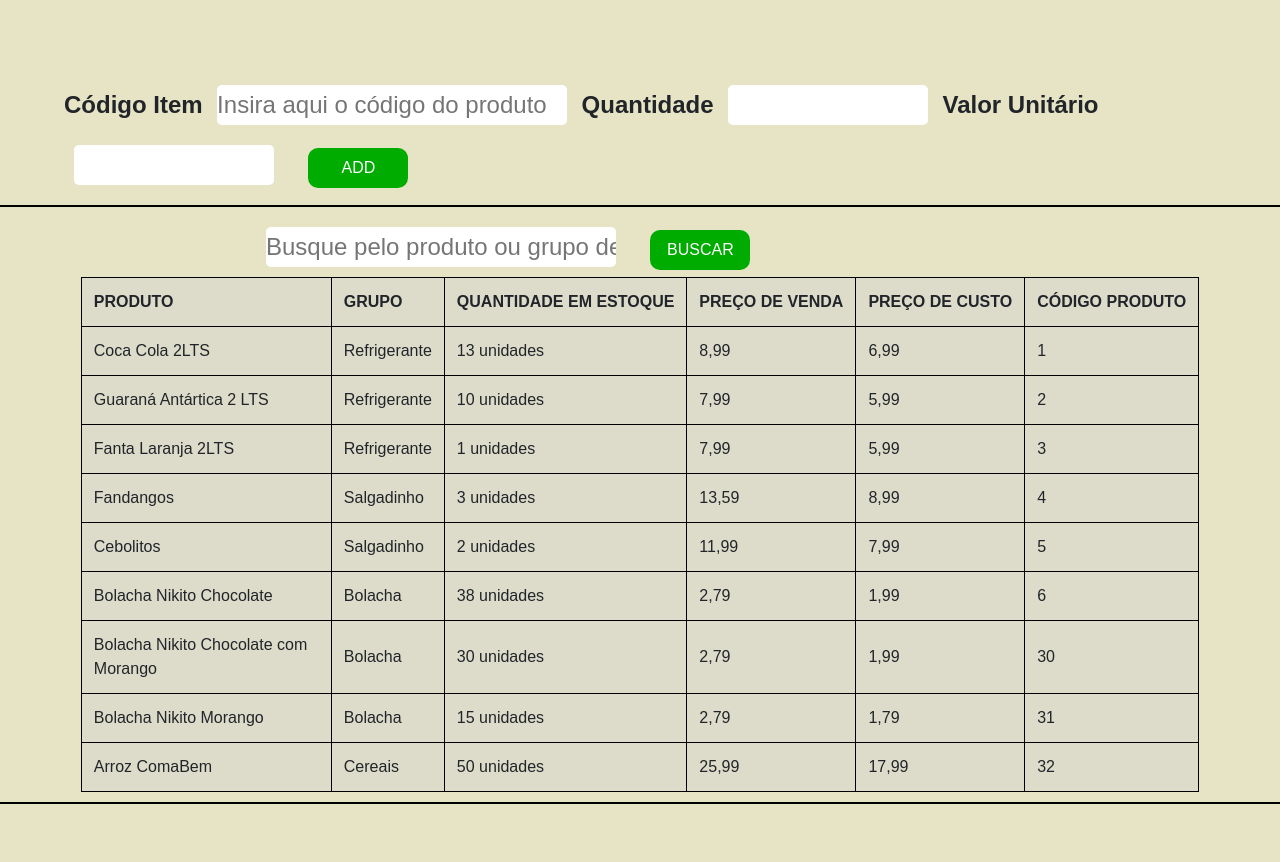
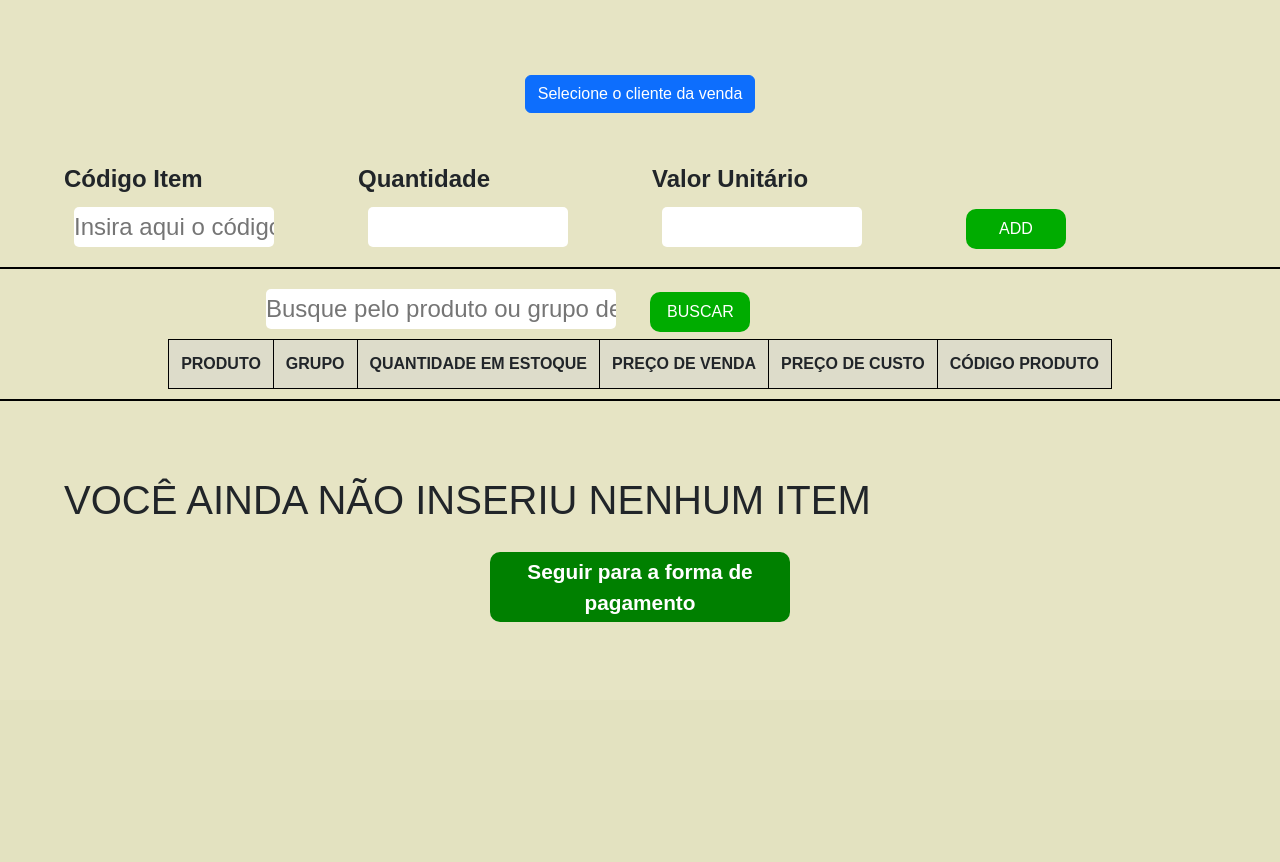
Before and after one commit to DiogoMelloDM7/Sistema-Mercearia, a Django app: page /vendas/ in a window 1280 px wide. Shown: the part 100-962 px from the top of the page. After the commit the page ends 722 px from the top, so only its background shows below. Run offline with Django 4.2, Linux system fonts and the light colour scheme; data comes from the database, SQL or seed files in the repository; lists and menus that the app fills with data are empty.

Commit message:
Clientes finalizados

```diff
--- a/sistema/templates/vendas.html
+++ b/sistema/templates/vendas.html
@@ -19,15 +19,57 @@
 <div>
 <div id='main-vendas'>
     <div class="inserir-item-venda">
-        <form method="post">
+        <div class="d-flex justify-content-center mb-5">
+        <!-- Button trigger modal -->
+            <button type="button" class="btn btn-primary" data-bs-toggle="modal" data-bs-target="#ModalClientes" onclick="carregaTabelaClientes()">
+                Selecione o cliente da venda
+            </button>
+        </div>
+
+        <!-- Modal -->
+        <div class="modal fade" id="ModalClientes" tabindex="-1" aria-labelledby="ModalClientes" aria-hidden="true">
+            <div class="modal-dialog modal-xl">
+            <div class="modal-content">
+                <div class="modal-header">
+                <h1 class="modal-title fs-5" id="exampleModalLabel">Selecione o cliente da venda</h1>
+                <button type="button" class="btn-close" data-bs-dismiss="modal" aria-label="Close"></button>
+                </div>
+                <div class="modal-body" id="modalBodyTabelaclientesModal" class="table-responsive">
+                    <input type="text" id="buscaClienteVenda" placeholder="Busque o nome do cliente" class="mb-2 form-control">
+                    <table id="tabelaClientes" class="table table-striped table-hover table-responsive">
+                        <thead>
+                        </thead>
+
+                        <tbody>
+                        </tbody>
+                    </table>
+                </div>
+                <div class="modal-footer">
+                <button type="button" class="btn btn-secondary" data-bs-dismiss="modal" id="btn-close-modal">Fechar</button>
+                </div>
+            </div>
+            </div>
+        </div>
+
+        <form method="post" class="row">
             {% csrf_token %}
+            <div class="col-md-3">
                 <label for="idproduto" class='label-vendas'>Código Item</label>
-            <input id='idproduto' name='produto' type='text' class='input-produto' placeholder="Insira aqui o código do produto" required>
+                <input id='idproduto' name='produto' type='text' class='input' placeholder="Insira aqui o código do produto" required>
+            </div>
+            <div class="col-md-3">
                 <label for="idquantidade" class='label-vendas'>Quantidade</label>
                 <input id="idquantidade" name='quantidade' type='number' class='input' required>
+            </div>
+            <div class="col-md-3">
                 <label for="idvalor" class='label-vendas'>Valor Unitário</label>
                 <input id="idvalor" name='valor' type='text' class='input' required>
-            <button type='submit' name="confirm" value="add" class='btn-add'>ADD</button>
+            </div>
+            <div class="col-md-3">
+                <div>&nbsp;</div>
+                <div>&nbsp;</div>
+                <button type='submit' name="confirm" value="add" class='btn-add' >ADD</button>
+            </div>
 
         </form>
     </div>
@@ -42,7 +84,12 @@
                 <button type="submit" name="confirm" value="search" class='btn-add'>BUSCAR</button>
             </form>
         </div>
-        <table>
+        <table id="tabelaVendas">
+            <thead>
+
+            </thead>
+
+            <tbody>
                 <tr>
                     <th>PRODUTO<th>GRUPO<th>QUANTIDADE EM ESTOQUE <th>PREÇO DE VENDA <th>PREÇO DE CUSTO<th>CÓDIGO PRODUTO
                 </tr>
@@ -56,6 +103,7 @@
                     <td> {{ produto.id }}
 
                 </tr>
+            <tbody>
             {% endfor %}
         </table>
     </div>
@@ -150,4 +198,15 @@
         </form>
     </div>
 
+    <input type="hidden" name="idCliente" id="idCliente">
+
+
+<script>
+    let clientes_venda = JSON.parse('{{ clientes|safe }}')
+</script>
+
+<script src="https://cdn.jsdelivr.net/npm/bootstrap@5.3.3/dist/js/bootstrap.bundle.min.js" integrity="sha384-YvpcrYf0tY3lHB60NNkmXc5s9fDVZLESaAA55NDzOxhy9GkcIdslK1eN7N6jIeHz" crossorigin="anonymous"></script>
+
+<script src="https://ajax.googleapis.com/ajax/libs/jquery/3.6.0/jquery.min.js"></script>
+<script src="{% static 'js/vendas.js' %}"></script>
 {% endblock %}
--- a/sistema/urls.py
+++ b/sistema/urls.py
@@ -13,6 +13,5 @@
     path('relatoriocaixa/<int:pk>', RelatorioDeCaixa.as_view(), name="relatoriocaixa"),
     path('cadastrarproduto/', cadastrarProduto, name="cadastrarProduto"),
     path('editarproduto/<int:pk>', EditarProduto.as_view(), name="editarProduto"),
-    path('clientes', clientes, name="clientes")
-
+    path('clientes/', clientes, name="clientes"),
 ]
--- a/sistema/views.py
+++ b/sistema/views.py
@@ -6,6 +6,9 @@
 from django.db.models import Q, Sum
 from datetime import date, datetime, timedelta
 from decimal import Decimal, ROUND_DOWN
+from django.http import JsonResponse
+import json
+
 
 
 def homepage(request):
@@ -25,9 +28,15 @@
         limpa_lista_vendas()
         return super().get(request, *args, **kwargs)
 
+    def get_context_data(self, **kwargs):
+        context = {}
+        clientes_list = Cliente.objects.all().values('nome', 'rua', 'bairro', 'cidade', 'cpf', 'telefone', 'email', 'id')
+        context['clientes'] = json.dumps(list(clientes_list))
+        return context
+
     def post(self, request, *args, **kwargs):
         button_type = request.POST.get("confirm")
-
+        context = self.get_context_data()
         valor_total_venda = 0
         if button_type == "search":
             termo_busca = request.POST.get("busca-produto","")
@@ -35,7 +44,10 @@
                 produtos = Produto.objects.filter(Q(nome__icontains=termo_busca) | Q(grupo__icontains=termo_busca))
             else:
                 produtos = Produto.objects.all()
-            return render(request, self.template_name, {"object_list":produtos, "itens_venda": lista_vendas, "valor_total_venda": valor_total_venda})
+            context['object_list'] = produtos
+            context['itens_venda'] = lista_vendas
+            context['valor_total_venda'] = valor_total_venda
+            return render(request, self.template_name, context)
         if button_type == "add":
             try:
                 id_produto = request.POST.get("produto")
@@ -50,14 +62,19 @@
 
             except:
                 messages.error(request, "Ocorreu um erro ao processar os dados inseridos, verifique os dados e tente novamente!")
-                return render(request, self.template_name, {"itens_venda":lista_vendas, "valor_total_venda": valor_total_venda})
+                context['itens_venda'] = lista_vendas
+                context['valor_total_venda'] = valor_total_venda
+                return render(request, self.template_name, context)
+
             valor_total = quantidade * valor
-
             itens_do_pedido = (produto.nome, quantidade, valor, valor_total)
             lista_vendas.append(itens_do_pedido)
             for item in lista_vendas:
                 valor_total_venda += item[3]
-            return render(request, self.template_name, {"itens_venda":lista_vendas, "valor_total_venda": valor_total_venda})
+
+            context['itens_venda'] = lista_vendas
+            context['valor_total_venda'] = valor_total_venda
+            return render(request, self.template_name, context)
         if button_type == "del":
             indice = request.POST.get("indice")
             try:
@@ -72,14 +89,24 @@
                     lista_vendas.pop(0)
                 for item in lista_vendas:
                     valor_total_venda += item[3]
-
-                return render(request, self.template_name, {"itens_venda": lista_vendas, "valor_total_venda": valor_total_venda})
+                context['itens_venda'] = lista_vendas
+                context['valor_total_venda'] = valor_total_venda
+                return render(request, self.template_name, context)
             except:
-                return render(request, self.template_name, {"itens_venda": lista_vendas, "valor_total_venda": valor_total_venda})
+                context['itens_venda'] = lista_vendas
+                context['valor_total_venda'] = valor_total_venda
+                return render(request, self.template_name, context)
 
         cartao_pix_dinheiro = False
         if button_type == "confirm-sale":
-
+            id_cliente_da_venda = request.POST.get("idCliente")
+            print(id_cliente_da_venda)
+            if not id_cliente_da_venda:
+                messages.error(request, f"Por favor selecione um cliente para finalizar a venda!")
+                return render(request, self.template_name, context)
+            cliente = get_object_or_404(Cliente, id=int(id_cliente_da_venda))
+            if cliente == None:
+                messages.error(request, f"Aconteceu um erro ao associar essa venda ao cliente selecionado")
             for item in lista_vendas:
                     nome_produto = item[0]
                     quantidade = item[1]
@@ -87,7 +114,9 @@
                     verifica_produto = (produto.quantidade - quantidade)
                     if verifica_produto < 0:
                         messages.error(request, f"O item {nome_produto} não possui estoque suficiente para completar essa venda!")
-                        return render(request, self.template_name, {"itens_venda": lista_vendas, "valor_total_venda": valor_total_venda})
+                        context['itens_venda'] = lista_vendas
+                        context['valor_total_venda'] = valor_total_venda
+                        return render(request, self.template_name, context)
 
             forma_pagamento = request.POST.get("pagamento")
             if forma_pagamento == "dinheiro+cartao":
@@ -108,7 +137,9 @@
                     valor_dinheiro = valor_dinheiro.quantize(decimal_context, rounding=ROUND_DOWN)
                     if (valor_cartao + valor_dinheiro) != valor_total_venda:
                         messages.error(request, "Valor inserido não bate com o valor da compra, verifique os dados e tente novamente!")
-                        return render(request, self.template_name, {"itens_venda": lista_vendas, "valor_total_venda": valor_total_venda})
+                        context['itens_venda'] = lista_vendas
+                        context['valor_total_venda'] = valor_total_venda
+                        return render(request, self.template_name, context)
                     cartao_pix_dinheiro = True
 
                 except:
@@ -129,6 +160,7 @@
                     produto.quantidade -= quantidade
                     produto.save()
                     ItensVenda.objects.create(venda=venda, produto = produto, quantidade = quantidade)
+                venda.cliente = cliente
                 venda.valor = Decimal(valor_total_venda)
                 venda.save()
                 data_hoje = date.today()
@@ -151,10 +183,14 @@
                 relatorio_venda.valorfinal += Decimal(valor_total_venda)
                 relatorio_venda.save()
                 limpa_lista_vendas()
-                return render(request, self.template_name, {"itens_venda": lista_vendas, "valor_total_venda": valor_total_venda})
+                context['valor_total_venda'] = valor_total_venda
+                context['itens_venda'] = lista_vendas
+                return render(request, self.template_name, context)
             else:
                 messages.error(request, "Para finalizar uma venda, você precisa inserir algum item!")
-                return render(request, self.template_name, {"itens_venda": lista_vendas, "valor_total_venda": valor_total_venda})
+                context['valor_total_venda'] = valor_total_venda
+                context['itens_venda'] = lista_vendas
+                return render(request, self.template_name, context)
 
 
 
@@ -458,8 +494,6 @@
                     messages.error(request, "Ocorreu um erro ao excluir o produto. Verifique os dados e tente novamente!")
                     return redirect(reverse("sistema:editarProduto", args=[id]))
 
-from django.http import JsonResponse
-import json
 
 def clientes(request):
 
--- a/static/css/style.css
+++ b/static/css/style.css
@@ -394,6 +394,10 @@
     color: rgba(0, 0, 0, 0.849);
 }
 
+#tabelaClientes {
+    width: 100%; /* Faz a tabela ocupar a largura total do modal */
+    table-layout: auto; /* Permite que as colunas se ajustem automaticamente */
+}
 
 @media screen and (max-width: 1400px) {
 
--- /dev/null
+++ b/static/js/vendas.js
@@ -0,0 +1,70 @@
+console.log(clientes_venda)
+
+let clienteSelecionado = null;
+
+function carregaTabelaClientes(){
+    $("#tabelaClientes thead").empty().append(`
+            <tr>
+                <th>Nome</th>
+                <th>Rua</th>
+                <th>Bairro</th>
+                <th>Cidade</th>
+                <th>CPF</th>
+                <th>Telefone</th>
+                <th>Email</th>
+                <th>Código</th>
+                <th>Ação</th>
+            </tr>
+        `);
+
+    clientes_venda.forEach(function(cliente, index){
+        $("#tabelaClientes tbody").empty().append(`
+            <tr>
+                <td>${cliente.nome}</td>
+                <td>${cliente.rua}</td>
+                <td>${cliente.bairro}</td>
+                <td>${cliente.cidade}</td>
+                <td>${cliente.cpf}</td>
+                <td>${cliente.telefone}</td>
+                <td>${cliente.email}</td>
+                <td>${cliente.id}</td>
+                <td>
+                    <button class="btn btn-success btn-sm select-cliente" data-index=${index}>Selecionar</button>
+                </td>
+            </tr>
+            `);
+
+    });
+}
+
+$(document).on('click', '.select-cliente', function(){
+    indexCliente = $(this).data('index');
+    $("#tabelaVendas thead").empty().append(`
+        <tr>
+            <th>NOME</th>
+            <th>RUA</th>
+            <th>BAIRRO</th>
+            <th>CIDADE</th>
+            <th>CPF</th>
+            <th>TELEFONE</th>
+        </tr>
+        <tr>
+            <th>${clientes_venda[indexCliente].nome}</th>
+            <th>${clientes_venda[indexCliente].rua}</th>
+            <th>${clientes_venda[indexCliente].bairro}</th>
+            <th>${clientes_venda[indexCliente].cidade}</th>
+            <th>${clientes_venda[indexCliente].cpf}</th>
+            <th>${clientes_venda[indexCliente].telefone}</th>
+        </tr>
+    `);
+
+    $('#btn-close-modal').trigger('click');
+    clienteSelecionado = clientes_venda[indexCliente]
+
+});
+
+
+$(document).on('click', '.btn-prosseguir-vendas', function(){
+    $("#idCliente").val(clienteSelecionado.id)
+    console.log($("#idCliente").val());
+})
```
Lines whose indentation alone changed are shown as unchanged.
